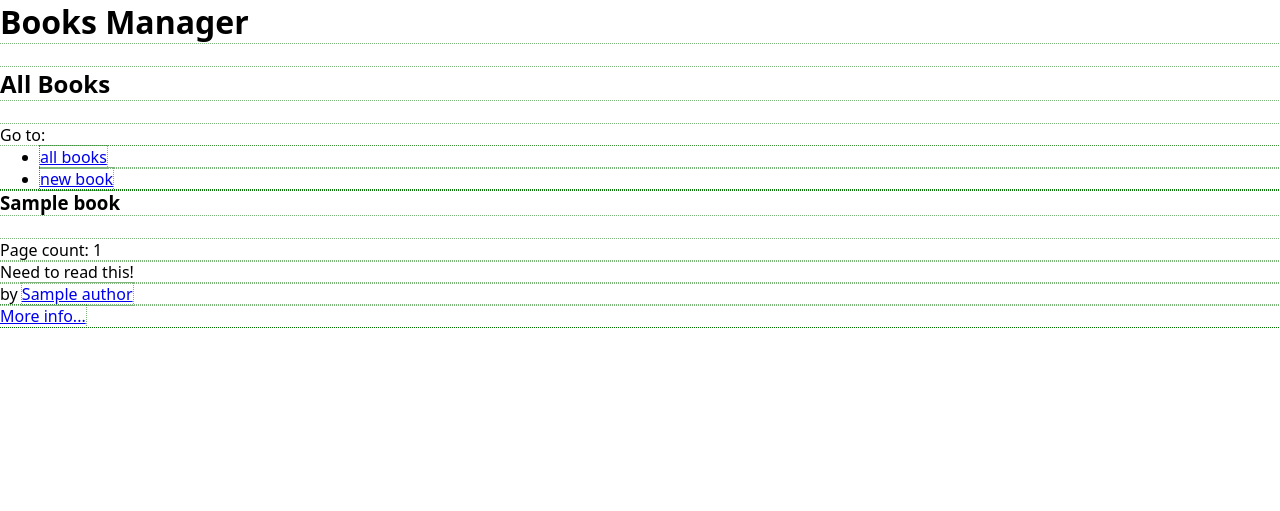
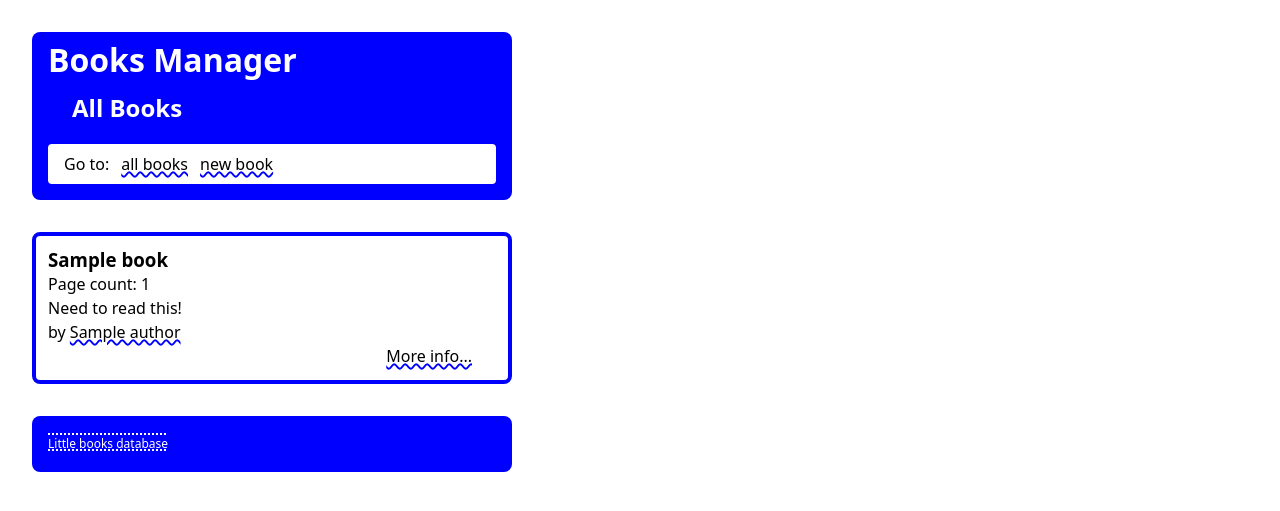
Before and after one commit to bsmith/w04d3_one2many_hw, a Flask app: page /books/ in a window 1280 px wide. Shown: the top 511 px of the page. Run offline with Flask 2, Linux system fonts and the light colour scheme; a database or web service that is not in the repository returns one stand-in record (values such as "Sample title"); some libraries are stand-ins or nearby versions.

Commit message:
Add lots of CSS

```diff
--- a/app.py
+++ b/app.py
@@ -19,7 +19,7 @@ def create_app():
 
     @app.errorhandler(HTTPException)
     def page_not_found(e):
-        return render_template('cat_error.html.j2', e=e)
+        return render_template('cat_error.html.j2', e=e), e.code
 
     return app
 
--- a/repositories/author_repository.py
+++ b/repositories/author_repository.py
@@ -39,17 +39,6 @@ def save(user):
     user.id = id
     return user
 
-def select_all():
-    users = []
-
-    sql = "SELECT * FROM users"
-    results = run_sql(sql)
-
-    for row in results:
-        user = User(row['first_name'], row['last_name'], row['id'])
-        users.append(user)
-    return users
-
 def delete_all():
     sql = "DELETE  FROM users"
     run_sql(sql)
--- a/static/style.css
+++ b/static/style.css
@@ -1,13 +1,121 @@
 *, *::after, *::before { box-sizing: border-box }
 body { margin: 0 }
 div, h1, h2, h3, h4, h5, h6, p, ul, ol { margin: 0 }
-* { outline: 1px dotted rgba(0, 111, 0, 0.5) }
+/* * { outline: 1px dotted rgba(0, 111, 0, 0.5) } */
 
 h1, h2, h3, h4, h5, h6 {
     margin-bottom: 1.5rem;
 }
 
+a {
+    color: inherit;
+    text-decoration-color: var(--link-colour);
+    text-decoration-thickness: 2px;
+    text-decoration-line: underline;
+    text-decoration-style: wavy;
+    border: 0;
+    /* border-bottom: 2px solid var(--link-colour); */
+}
+a:visited {
+    color: inherit
+}
+
+:root {
+    --link-colour: blue;
+    --hero-colour-bg: blue;
+    --hero-colour-text: white;
+}
+
 body {
     font-family: system-ui, -apple-system, BlinkMacSystemFont, 'Segoe UI', Roboto, Oxygen, Ubuntu, Cantarell, 'Open Sans', 'Helvetica Neue', sans-serif;
-    font-size: 16px;
+    font-size: 1rem;
+    line-height: 1.5rem;
+    background-color: white;
+    color: black;
 }
+
+header, footer {
+    background-color: var(--hero-colour-bg);
+    color: var(--hero-colour-text);
+    padding: 1rem;
+    margin: 2rem;
+    max-width: 30rem;
+    border-radius: 0.5rem;
+}
+
+header h2 {
+    margin-left: 1.5rem;
+}
+
+nav {
+    display: flex;
+    flex-direction: row;
+    gap: 0.75rem;
+    background-color: white;
+    color: black;
+    padding: 0.5rem 1rem;
+    border-radius: 0.25rem;
+}
+
+nav ul {
+    display: flex;
+    flex-direction: row;
+    gap: 0.75rem;
+    list-style: none;
+    padding: 0;
+}
+
+main {
+    padding: calc(1rem - 4px); /* compensate for border */
+    margin: 2rem;
+    max-width: 30rem;
+    border-radius: 0.5rem;
+    border: 4px solid var(--hero-colour-bg);
+}
+
+.book {
+    margin-bottom: 1rem;
+}
+
+.book:last-child {
+    margin-bottom: 0
+}
+
+.book h3 {
+    margin-bottom: 0;
+}
+
+.book .moreinfo {
+    /* margin-left: 1.5rem; */
+    text-align: right;
+    margin-right: 1.5rem;
+}
+
+footer {
+    font-size: 0.75rem;
+    text-decoration-color: currentColor;
+    text-decoration-thickness: 2px;
+    text-decoration-line: overline underline;
+    text-decoration-style: dotted;
+}
+
+form.newbook > div {
+    display: grid;
+    grid-template-columns: 2fr 3fr;
+}
+
+form.newbook input[type="submit"] {
+    grid-column: 1 / span 2;
+}
+
+form.delete button[type="submit"] {
+    width: 100%;
+    margin-top: 1rem;
+    height: 3rem;
+    font-size: 1.25rem;
+    font-weight: 900;
+    border-radius: 0.5rem;
+    background-color: white;
+    color: rgb(204, 0, 0);
+    border: 4px solid currentColor;
+}
--- a/templates/base.html.j2
+++ b/templates/base.html.j2
@@ -27,5 +27,10 @@
     {% block content %}
     {% endblock %}
     </main>
+    <footer>
+    {% block footer %}
+        <p>Little books database</p>
+    {% endblock %}
+    </footer>
 </body>
 </html>
--- a/templates/books/index.html.j2
+++ b/templates/books/index.html.j2
@@ -11,10 +11,10 @@
         {% else %}
         <p class="needs-read">Need to read this!</p>
         {% endif %}
-        <p>by
+        <p class="author">by
             <a href="{{ url_for('authors.show_author', id=book.author.id) }}">{{ book.author.name }}</a>
         </p>
-        <p>
+        <p class="moreinfo">
             <a href="{{ url_for('.show_book', id=book.id) }}">More info...</a>
         </p>
     </article>
--- a/templates/books/new.html.j2
+++ b/templates/books/new.html.j2
@@ -1,6 +1,6 @@
 {% extends "base.html.j2" %}
 {% block content %}
-<form action="{{ url_for('.create_book') }}" method="POST">
+<form class="newbook" action="{{ url_for('.create_book') }}" method="POST">
     <div>
         <label>Title:</label>
         <input type="text" name="title">
--- a/templates/books/show.html.j2
+++ b/templates/books/show.html.j2
@@ -14,8 +14,8 @@
     <p>by
         <a href="{{ url_for('authors.show_author', id=book.author.id) }}">{{ book.author.name }}</a>
     </p>
-    <form class="delete-form" action="{{ url_for('.delete_book', id=book.id) }}" method="POST">
-        <button>Delete Book</button>
+    <form class="delete" action="{{ url_for('.delete_book', id=book.id) }}" method="POST">
+        <button type="submit">Delete Book</button>
     </form>
 </article>
 {% endblock %}
```
